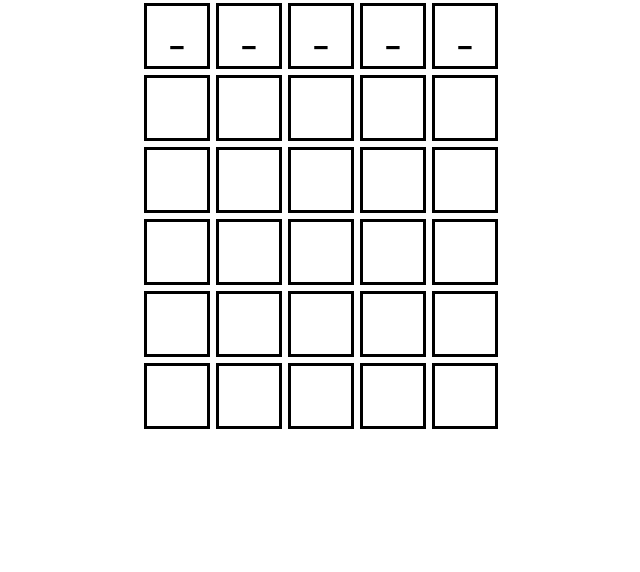
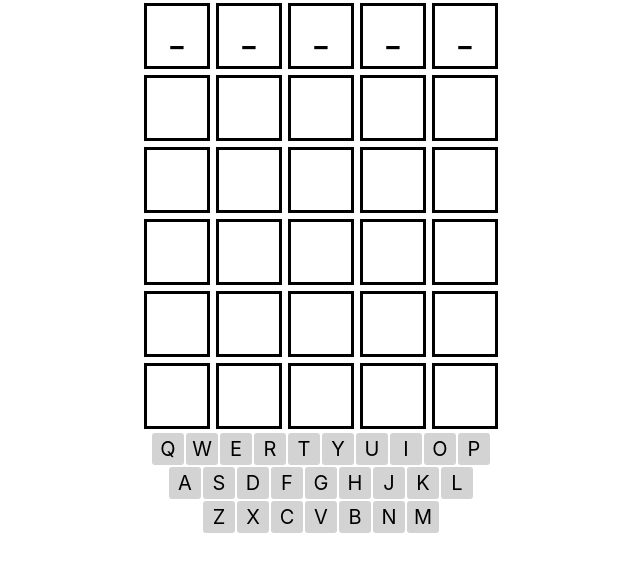
Before and after one commit to drsparrow/turdle, a React (Create React App) app: page / in a window 1280 px wide. Shown: the top 572 px of the page, without its empty margins (319-959 px from the left). Built offline with nearby package versions, Linux system fonts and the light colour scheme.

Commit message:
more stuff

```diff
--- a/src/App.css
+++ b/src/App.css
@@ -1,5 +1,7 @@
 .Game {
   text-align: center;
+  text-transform: capitalize;
+  font-family: -apple-system, BlinkMacSystemFont, 'Segoe UI', Roboto, Oxygen, Ubuntu, Cantarell, 'Open Sans', 'Helvetica Neue', sans-serif;
 }
 
 .cell {
@@ -11,7 +13,6 @@
   text-align: center;
   font-weight: bold;
   font-size: 28px;
-  text-transform: capitalize;
   line-height: 60px;
 }
 
--- a/src/App.tsx
+++ b/src/App.tsx
@@ -3,6 +3,7 @@ import './App.css';
 import { NUM_GUESSES, WORD_LENGTH } from './constants';
 import { CurWordRow } from './CurWordRow';
 import { blankArray } from './helpers';
+import { Keyboard } from './Keyboard';
 import { NextWordRow } from './NextWordRow';
 import { PrevWordRow } from './PrevWordRow';
 import { WORDS, WORD_SET } from './words';
@@ -33,8 +34,9 @@ class Game extends React.Component<{}, GameState> {
           {this.renderPrevWordRows()}
           {this.renderCurWordRow()}
           {this.renderNextWordRows()}
+          {this.isOver() ? this.word : ''}
         </div>
-        {this.isOver() ? this.word : ''}
+        <Keyboard word={this.word} guesses={this.state.guesses}/>
       </div>
     );
   }
@@ -55,8 +57,8 @@ class Game extends React.Component<{}, GameState> {
   }
 
   private renderNextWordRows () {
-    if (this.isOver()) { return null }
     const numRows = NUM_GUESSES - 1 - this.state.guesses.length;
+    if(numRows <= 0) return;
     return blankArray(numRows).map((_, i) =>
       <NextWordRow key={i}/>
     );
--- /dev/null
+++ b/src/Keyboard.css
@@ -0,0 +1,24 @@
+.KeyboardKey {
+  margin: 1px;
+  width: 32px;
+  height: 32px;
+  display: inline-block;
+  text-align: center;
+  font-size: 20px;
+  text-transform: capitalize;
+  line-height: 32px;
+  border-radius: 3px;
+  background: lightgray;
+}
+
+.KeyboardKey.yellow {
+    background: yellow;
+}
+
+.KeyboardKey.gray {
+    background: gray;
+}
+
+.KeyboardKey.green {
+    background: green;
+}
--- /dev/null
+++ b/src/Keyboard.tsx
@@ -0,0 +1,28 @@
+import React from "react";
+import { Color, ColorHelper } from "./colorHelper";
+import './Keyboard.css';
+
+interface KeyboardProps {word: string, guesses: string[]};
+export class Keyboard extends React.Component <KeyboardProps, {}> {
+    render() {
+        const {guesses, word} = this.props;
+        const colorMap = new ColorHelper(word).masterColors(guesses);
+        return <div className="Keyboard">
+            <div>
+                {'qwertyuiop'.split('').map(k => this.keyboardKey(k, colorMap[k]))}
+            </div>
+            <div>
+                {'asdfghjkl'.split('').map(k => this.keyboardKey(k, colorMap[k]))}
+            </div>
+            <div>
+                {'zxcvbnm'.split('').map(k => this.keyboardKey(k, colorMap[k]))}
+            </div>
+        </div>
+    }
+
+    keyboardKey(char: string, color: Color) {
+        return <span className={`KeyboardKey ${color}`} key={char}>
+            {char}
+        </span>
+    }
+}
--- a/src/PrevWordRow.tsx
+++ b/src/PrevWordRow.tsx
@@ -1,4 +1,5 @@
 import React from 'react';
+import { ColorHelper } from './colorHelper';
 
 interface PrevWordRowProps { guess: string, word: string }
 export class PrevWordRow extends React.Component<PrevWordRowProps, {}> {
@@ -13,13 +14,6 @@ export class PrevWordRow extends React.Component<PrevWordRowProps, {}> {
     }
 
     private color(letter: string, letterIdx: number) {
-        const { word } = this.props;
-        if (word.charAt(letterIdx) == letter) {
-            return 'green';
-        } else if (word.includes(letter)) {
-            return 'yellow';
-        } else {
-            return 'gray';
-        }
+        return new ColorHelper(this.props.word).color(letter, letterIdx);
     }
 }
--- /dev/null
+++ b/src/colorHelper.ts
@@ -0,0 +1,39 @@
+export type Color = 'green'|'yellow'|'gray';
+
+const COLOR_MAP: {[number: number]: Color} = {
+    [1]: 'gray',
+    [2]: 'yellow',
+    [3]: 'green',
+}
+export class ColorHelper {
+    constructor(private word: string) {}
+
+    color(letter: string, letterIdx: number): Color {
+       return COLOR_MAP[this.colorValue(letter, letterIdx)];
+    }
+
+    masterColors(guesses: string[]): { [letter: string]: Color } {
+        const nums: {[letter: string]: number} = {};
+        const res: { [letter: string]: Color } = {};
+        guesses.forEach(guess => {
+            guess.split('').forEach((letter, letterIndex) => {
+                const curColor = nums[letter] || 0;
+                const color = this.colorValue(letter, letterIndex);
+                nums[letter] = Math.max(color, curColor);
+                res[letter] = COLOR_MAP[nums[letter]];
+            });
+        });
+
+        return res;
+    }
+
+    private colorValue(letter: string, letterIdx: number): number {
+        if (this.word.charAt(letterIdx) == letter) {
+            return 3;
+        } else if (this.word.includes(letter)) {
+            return 2;
+        } else {
+            return 1;
+        }
+    }
+}
```
